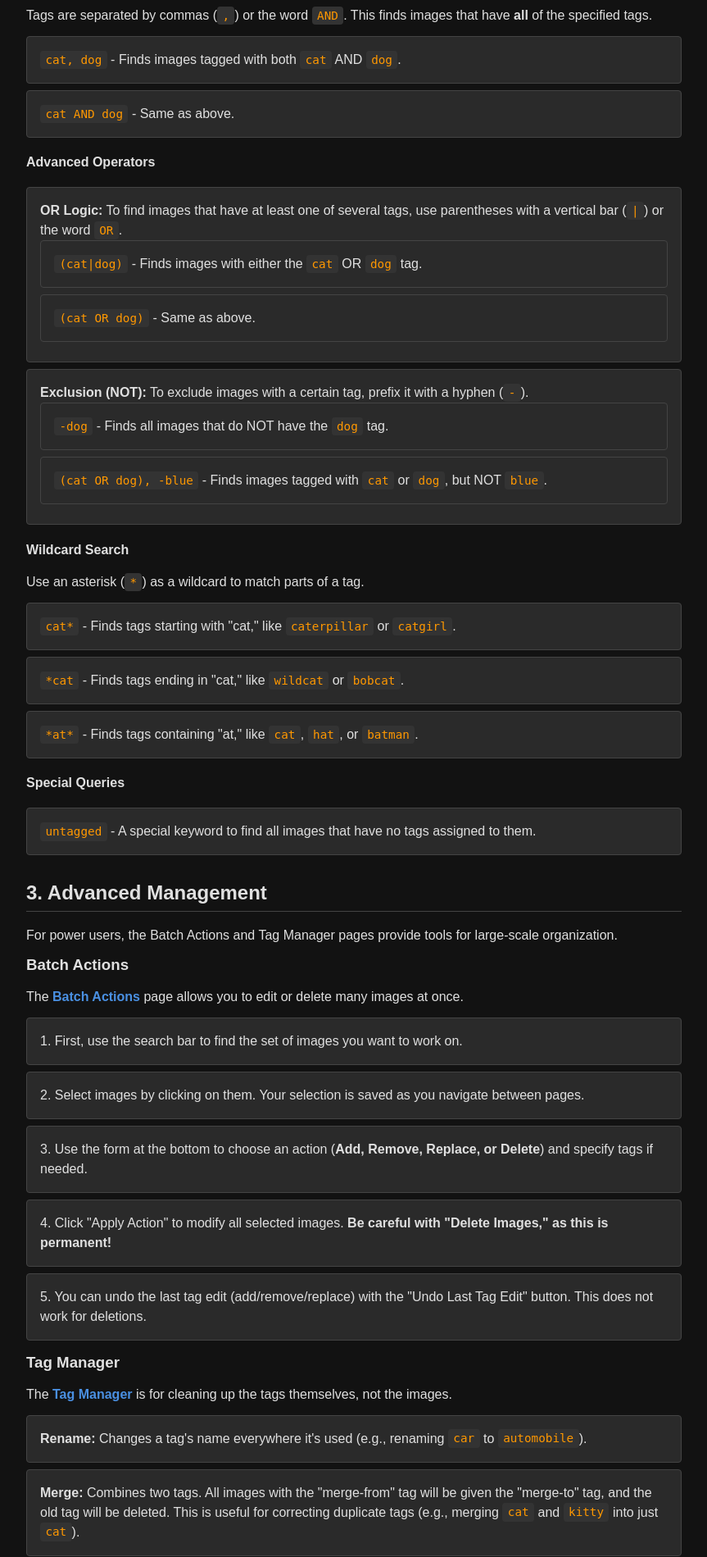
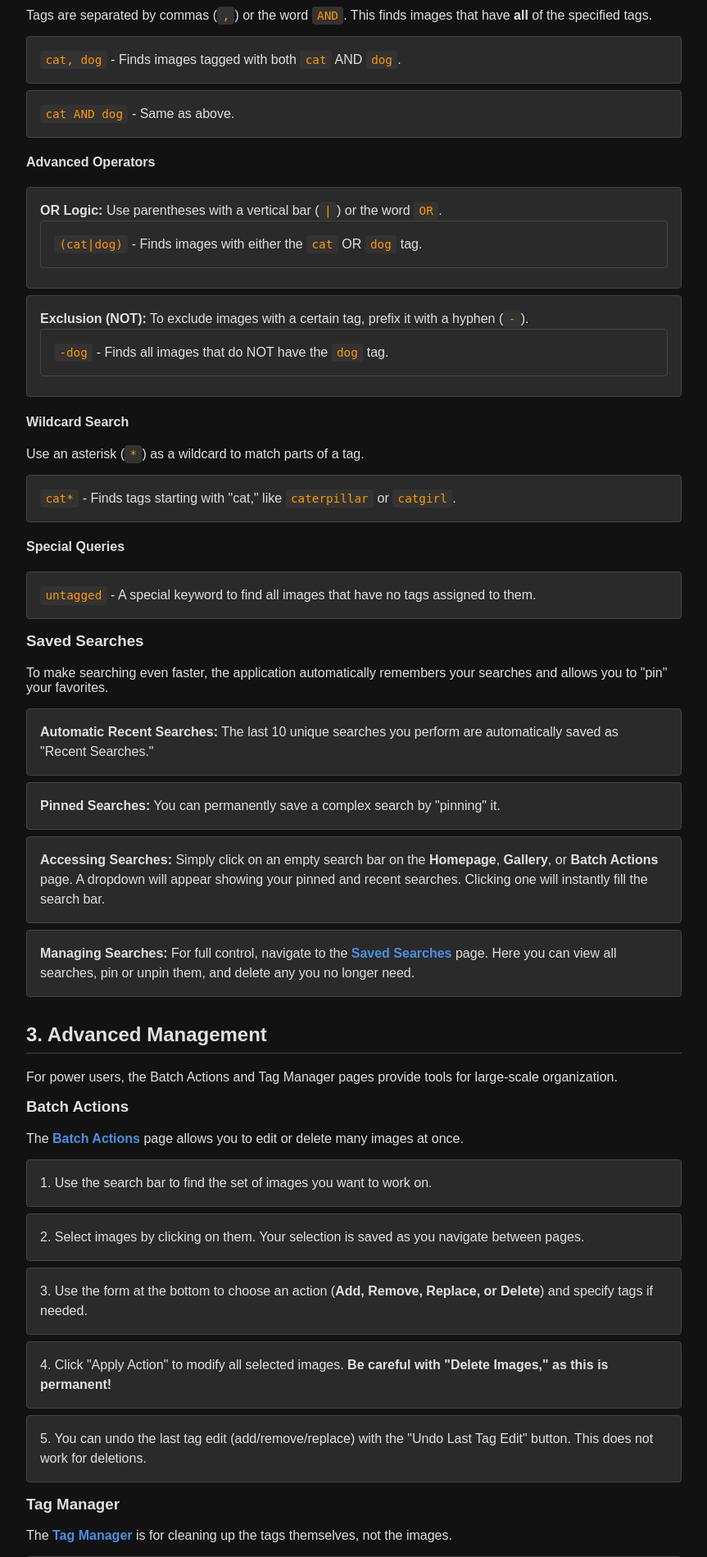
Before and after one commit to Hatrask/local-booru, a FastAPI app: page /help in a window 1280 px wide. Shown: the part 1384-3283 px from the top of the page at 82% size, without its empty margins (208-1071 px from the left). Run offline with FastAPI, Linux system fonts and the light colour scheme.

Commit message:
docs: document new saved searches feature

```diff
--- a/templates/help.html
+++ b/templates/help.html
@@ -70,17 +70,15 @@
     <h4>Advanced Operators</h4>
     <ul>
         <li>
-            <strong>OR Logic:</strong> To find images that have at least one of several tags, use parentheses with a vertical bar (<code>|</code>) or the word <code>OR</code>.
+            <strong>OR Logic:</strong> Use parentheses with a vertical bar (<code>|</code>) or the word <code>OR</code>.
             <ul class="example-list">
                 <li><code>(cat|dog)</code> - Finds images with either the <code>cat</code> OR <code>dog</code> tag.</li>
-                <li><code>(cat OR dog)</code> - Same as above.</li>
             </ul>
         </li>
         <li>
             <strong>Exclusion (NOT):</strong> To exclude images with a certain tag, prefix it with a hyphen (<code>-</code>).
             <ul class="example-list">
                 <li><code>-dog</code> - Finds all images that do NOT have the <code>dog</code> tag.</li>
-                <li><code>(cat OR dog), -blue</code> - Finds images tagged with <code>cat</code> or <code>dog</code>, but NOT <code>blue</code>.</li>
             </ul>
         </li>
     </ul>
@@ -91,13 +89,20 @@
     </p>
     <ul class="example-list">
         <li><code>cat*</code> - Finds tags starting with "cat," like <code>caterpillar</code> or <code>catgirl</code>.</li>
-        <li><code>*cat</code> - Finds tags ending in "cat," like <code>wildcat</code> or <code>bobcat</code>.</li>
-        <li><code>*at*</code> - Finds tags containing "at," like <code>cat</code>, <code>hat</code>, or <code>batman</code>.</li>
     </ul>
 
     <h4>Special Queries</h4>
     <ul class="example-list">
         <li><code>untagged</code> - A special keyword to find all images that have no tags assigned to them.</li>
+    </ul>
+
+    <h3>Saved Searches</h3>
+    <p>To make searching even faster, the application automatically remembers your searches and allows you to "pin" your favorites.</p>
+    <ul>
+        <li><strong>Automatic Recent Searches:</strong> The last 10 unique searches you perform are automatically saved as "Recent Searches."</li>
+        <li><strong>Pinned Searches:</strong> You can permanently save a complex search by "pinning" it.</li>
+        <li><strong>Accessing Searches:</strong> Simply click on an empty search bar on the <strong>Homepage</strong>, <strong>Gallery</strong>, or <strong>Batch Actions</strong> page. A dropdown will appear showing your pinned and recent searches. Clicking one will instantly fill the search bar.</li>
+        <li><strong>Managing Searches:</strong> For full control, navigate to the <strong><a href="/saved_searches">Saved Searches</a></strong> page. Here you can view all searches, pin or unpin them, and delete any you no longer need.</li>
     </ul>
 
     <!-- Section 3: Advanced Management -->
@@ -107,7 +112,7 @@
     <h3>Batch Actions</h3>
     <p>The <strong><a href="/batch_actions">Batch Actions</a></strong> page allows you to edit or delete many images at once.</p>
     <ol>
-        <li>1. First, use the search bar to find the set of images you want to work on.</li>
+        <li>1. Use the search bar to find the set of images you want to work on.</li>
         <li>2. Select images by clicking on them. Your selection is saved as you navigate between pages.</li>
         <li>3. Use the form at the bottom to choose an action (<strong>Add, Remove, Replace, or Delete</strong>) and specify tags if needed.</li>
         <li>4. Click "Apply Action" to modify all selected images. <strong>Be careful with "Delete Images," as this is permanent!</strong></li>
@@ -186,6 +191,7 @@
         <a href="/gallery">Gallery</a>
         <a href="/batch_actions">Batch Actions</a>
         <a href="/tag_manager">Tag Manager</a>
+        <a href="/saved_searches">Saved Searches</a>
     </nav>
 </body>
 </html>
```
Also changed, not shown: README.md.
